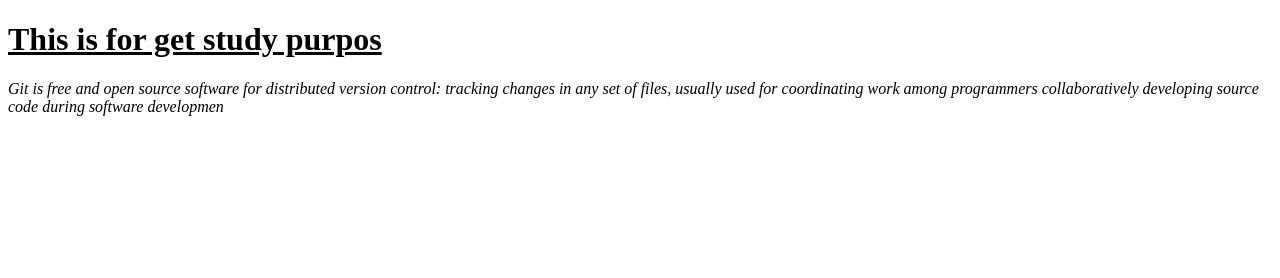
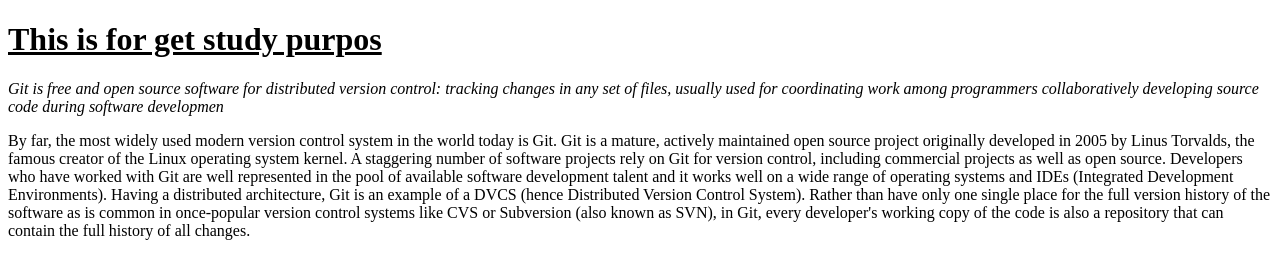
Before and after one commit to Muhammed-arshad792/testwebsite, a plain HTML site: page index.html in a window 1280 px wide. Drawn offline with Linux system fonts and the light colour scheme.

Commit message:
pargraph

```diff
--- a/index.html
+++ b/index.html
@@ -6,6 +6,8 @@
 <body>
 <h1><u>This is for get study purpos</u></h1>
 <p><i>Git is free and open source software for distributed version control: tracking changes in any set of files, usually used for coordinating work among programmers collaboratively developing source code during software developmen</i></p>
+By far, the most widely used modern version control system in the world today is Git. Git is a mature, actively maintained open source project originally developed in 2005 by Linus Torvalds, the famous creator of the Linux operating system kernel. A staggering number of software projects rely on Git for version control, including commercial projects as well as open source. Developers who have worked with Git are well represented in the pool of available software development talent and it works well on a wide range of operating systems and IDEs (Integrated Development Environments).
 
+Having a distributed architecture, Git is an example of a DVCS (hence Distributed Version Control System). Rather than have only one single place for the full version history of the software as is common in once-popular version control systems like CVS or Subversion (also known as SVN), in Git, every developer's working copy of the code is also a repository that can contain the full history of all changes.
 </body>
 </html>
```
